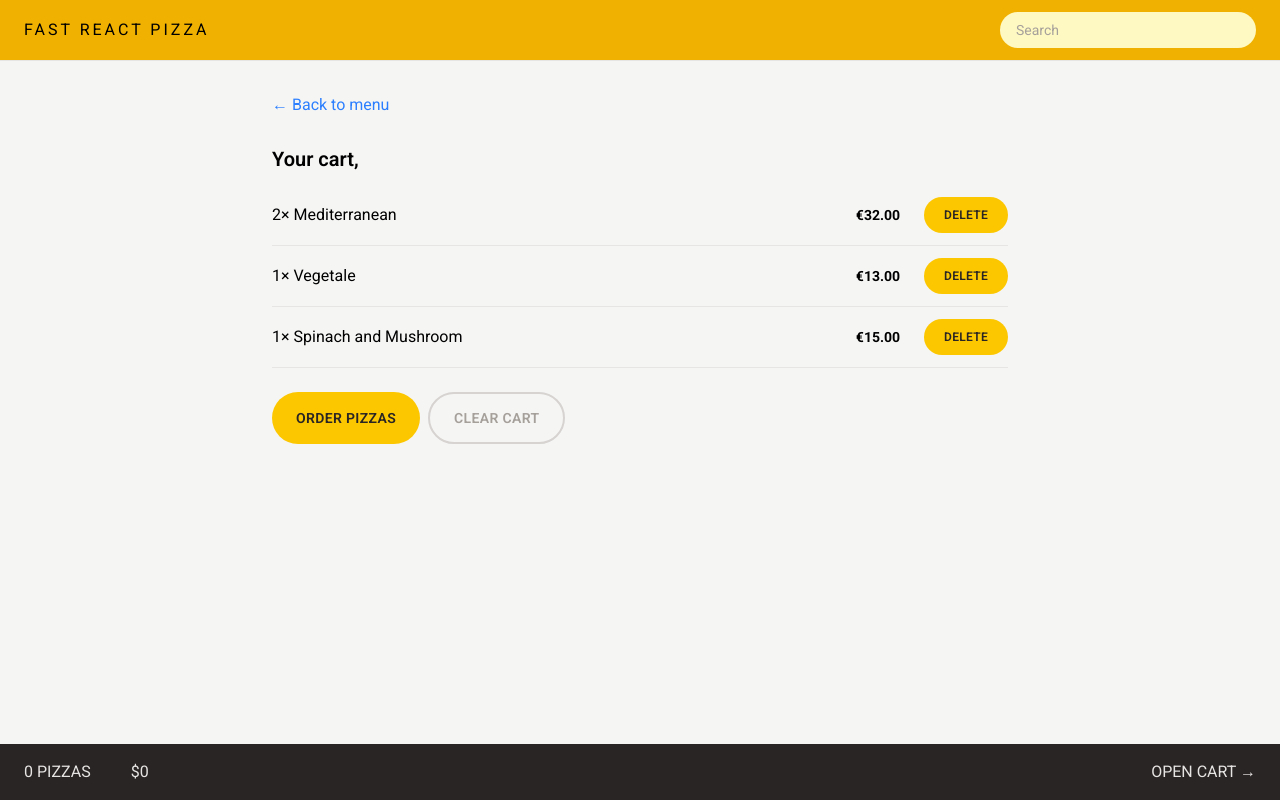
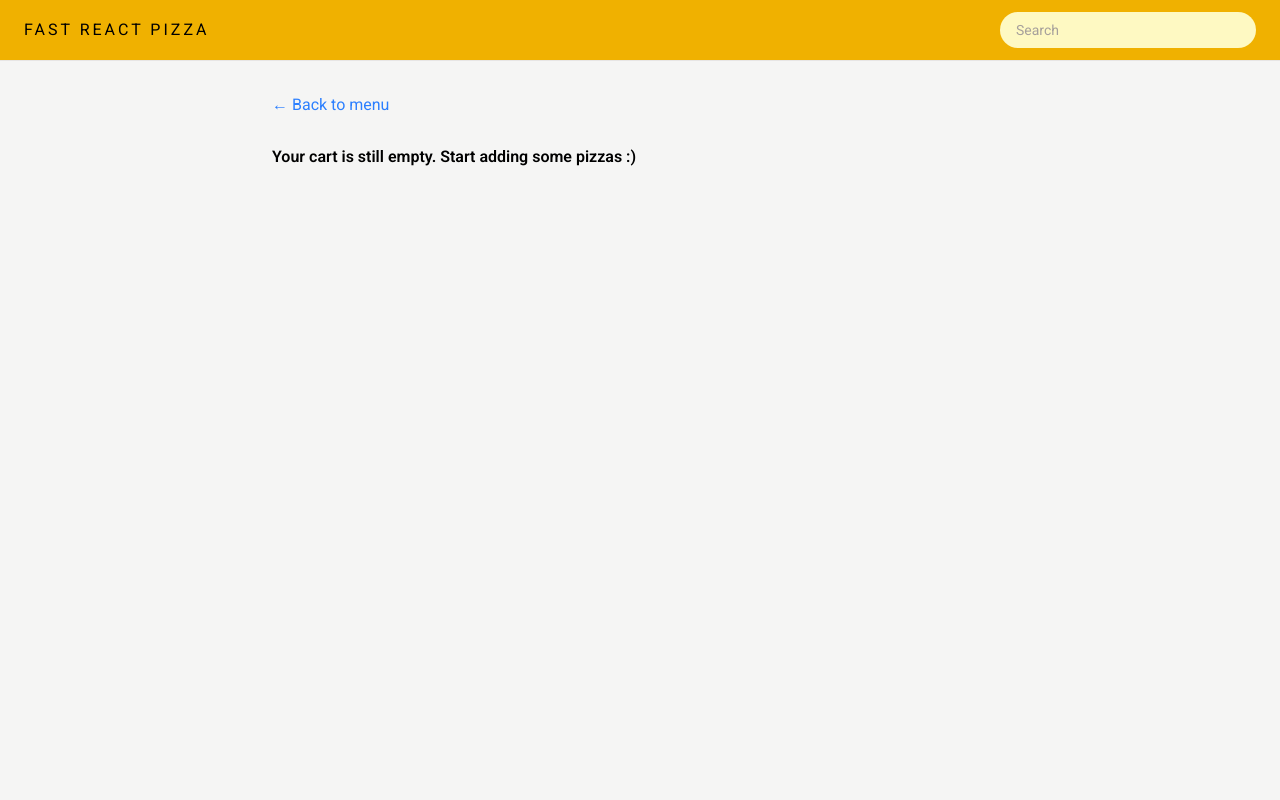
Before and after one commit to Hazem12012/pizza-app, a React (Vite) app: page /cart in a window 1280 px wide. Built offline with nearby package versions, Linux system fonts and the light colour scheme.

Commit message:
add deletedutton, increase and decrease in menu list and cart items

```diff
--- a/src/UI/Button.jsx
+++ b/src/UI/Button.jsx
@@ -8,6 +8,7 @@ function Button({ children, disabled, to, type, onClick }) {
     small: pase + ' py-2  px-4 md:px-5 md:py-2.5 text-xs',
     secondary:
       'md:px-6 md:py-3.5 text-sm px-4 py-2.5 inline-block cursor-pointer rounded-full border-2 border-stone-300 font-semibold tracking-wide text-stone-400 uppercase transition-colors duration-300 hover:bg-stone-300 hover:text-stone-800 focus:text-stone-800 focus:ring focus:ring-stone-200 focus:ring-offset-2 focus:outline-none focus:bg-stone-300',
+    round: pase + ' py-1  px-2.5 md:px-3.5 md:py-2 text-sm',
   };
 
   if (to) {
--- a/src/UI/CartIcon.jsx
+++ b/src/UI/CartIcon.jsx
@@ -1,14 +1,15 @@
 import React from 'react';
+import {Link} from 'react-router-dom'
 import { TiShoppingCart } from 'react-icons/ti';
 
 function CartIcon({ itemsNubmer }) {
   return (
-    <div className="fixed bottom-25 right-10 w-fit cursor-pointer rounded-2xl bg-yellow-400 px-4 py-2 text-3xl ">
+    <Link to={'/cart'} className="fixed bottom-25 right-10 w-fit cursor-pointer rounded-2xl bg-yellow-400 px-4 py-2 text-3xl ">
       <div className="absolute right-10 bottom-8 flex h-6 w-6 items-center justify-center rounded-full bg-black px-1 py-1">
         <span className="text-sm text-stone-100">{itemsNubmer || 0}</span>
       </div>
       <TiShoppingCart />
-    </div>
+    </Link>
   );
 }
 
--- a/src/UI/Home.jsx
+++ b/src/UI/Home.jsx
@@ -4,7 +4,6 @@ import Button from './Button';
 
 function Home() {
   const username = useSelector((state) => state.user.username);
-  console.log(username);
   return (
     <div className="my-10 px-4 text-center sm:my-16">
       <h1 className="mb-8 text-xl font-semibold md:text-3xl">
--- a/src/features/cart/Cart.jsx
+++ b/src/features/cart/Cart.jsx
@@ -2,35 +2,17 @@ import LinkButton from '../../UI/LinkButton.jsx';
 import { Link } from 'react-router-dom';
 import Button from './../../UI/Button';
 import CartItem from './CartItem.jsx';
-import { useSelector } from 'react-redux';
-
-const fakeCart = [
-  {
-    pizzaId: 12,
-    name: 'Mediterranean',
-    quantity: 2,
-    unitPrice: 16,
-    totalPrice: 32,
-  },
-  {
-    pizzaId: 6,
-    name: 'Vegetale',
-    quantity: 1,
-    unitPrice: 13,
-    totalPrice: 13,
-  },
-  {
-    pizzaId: 11,
-    name: 'Spinach and Mushroom',
-    quantity: 1,
-    unitPrice: 15,
-    totalPrice: 15,
-  },
-];
+import { useDispatch, useSelector } from 'react-redux';
+import { clearCart, getTotalCart } from './cartSlice.js';
+import EmptyCart from './EmptyCart.jsx';
 
 function Cart() {
-  const cart = fakeCart;
+  const cart = useSelector(getTotalCart);
+  const dispatch = useDispatch();
   const username = useSelector((state) => state.user.username);
+
+  if(!cart.length) return <EmptyCart/>
+
   return (
     <div className="px-4 py-3">
       <LinkButton
@@ -40,19 +22,22 @@ function Cart() {
         &larr; Back to menu
       </LinkButton>
 
-      <h2 className="mt-7 text-xl font-semibold">Your cart, {username}</h2>
+      <h2 className="mt-7 text-xl font-semibold">Your cart , {username}</h2>
       <ul className="mt-3 divide-y divide-stone-200 border-b border-stone-200">
         {cart.map((item) => {
           return <CartItem item={item} key={item.pizzaId} />;
         })}
       </ul>
-      <div className="mt-6 space-x-2">
-        <Button to="/order/new" type="primary">
-          Order pizzas
-        </Button>
-
-        <Button type="secondary">Clear Cart</Button>
-      </div>
+      {cart.length !== 0 && (
+        <div className="mt-6 space-x-2">
+          <Button to="/order/new" type="primary">
+            Order pizzas
+          </Button>
+          <Button type="secondary" onClick={() => dispatch(clearCart())}>
+            Clear Cart
+          </Button>
+        </div>
+      )}
     </div>
   );
 }
--- a/src/features/cart/CartItem.jsx
+++ b/src/features/cart/CartItem.jsx
@@ -1,16 +1,17 @@
 import { formatCurrency } from '../../utilities/helpers';
-import Button from '../../UI/Button';
+import DeleteItem from './DeleteItem';
+import UpdateItemQuanity from './UpdateItemQuanity';
 function CartItem({ item }) {
   const { pizzaId, name, quantity, totalPrice } = item;
-
   return (
     <li className="py-3 sm:flex sm:items-center sm:justify-between">
       <p className="mb-1 sm:mb-0">
         {quantity}&times; {name}
       </p>
-      <div className="flex items-center justify-between sm:gap-6">
+      <div className="flex items-center justify-between gap-6">
         <p className="px-0 text-sm font-bold">{formatCurrency(totalPrice)}</p>
-        <Button type="small">Delete</Button>
+        <UpdateItemQuanity pizzaId={pizzaId} />
+        <DeleteItem pizzaId={pizzaId} />
       </div>
     </li>
   );
--- a/src/features/cart/CartOverview.jsx
+++ b/src/features/cart/CartOverview.jsx
@@ -1,16 +1,17 @@
 import { Link } from 'react-router-dom';
 import { getTotalCartPrice, getTotalCartQuantity } from './cartSlice';
 import { useSelector } from 'react-redux';
+import { formatCurrency } from '../../utilities/helpers';
 function CartOverview() {
   const totalCartQuantity = useSelector(getTotalCartQuantity);
   const totalCartPrice = useSelector(getTotalCartPrice);
 
-
+  if (!totalCartQuantity) return null;
   return (
     <div className="text-s flex items-center justify-between bg-stone-800 px-4 py-4 text-stone-200 uppercase sm:px-6 md:text-base">
       <p className="flex items-center justify-around gap-10">
         <span>{totalCartQuantity} pizzas </span>
-        <span>${totalCartPrice}</span>
+        <span>{formatCurrency(totalCartPrice)}</span>
       </p>
       <Link to="/cart">Open cart &rarr;</Link>
     </div>
--- /dev/null
+++ b/src/features/cart/DeleteItem.jsx
@@ -0,0 +1,14 @@
+import { useDispatch } from 'react-redux';
+import Button from '../../UI/Button';
+import { deleteItem } from './cartSlice';
+
+function DeleteItem({ pizzaId }) {
+  const dispatch = useDispatch();
+  return (
+    <Button type="small" onClick={() => dispatch(deleteItem(pizzaId))}>
+      Delete
+    </Button>
+  );
+}
+
+export default DeleteItem;
--- a/src/features/cart/EmptyCart.jsx
+++ b/src/features/cart/EmptyCart.jsx
@@ -1,11 +1,11 @@
-import { Link } from 'react-router-dom';
+import LinkButton from '../../UI/LinkButton';
 
 function EmptyCart() {
   return (
-    <div>
-      <Link to="/menu">&larr; Back to menu</Link>
+    <div className='py-3 px-4 '>
+      <LinkButton to="/menu">&larr; Back to menu</LinkButton>
 
-      <p>Your cart is still empty. Start adding some pizzas :)</p>
+      <p className='font-semibold mt-7'>Your cart is still empty. Start adding some pizzas :)</p>
     </div>
   );
 }
--- /dev/null
+++ b/src/features/cart/UpdateItemQuanity.jsx
@@ -0,0 +1,25 @@
+import { useDispatch, useSelector } from 'react-redux';
+import Button from '../../UI/Button';
+import { decreaseItemQuantity, increaseItemQuantity } from './cartSlice';
+
+function UpdateItemQuanity({ pizzaId }) {
+  const dispatch = useDispatch();
+  return (
+    <div className="flex items-center gap-2 md:gap-3">
+      <Button
+        type={'round'}
+        onClick={() => dispatch(decreaseItemQuantity(pizzaId))}
+      >
+        -
+      </Button>
+      <Button
+        type={'round'}
+        onClick={() => dispatch(increaseItemQuantity(pizzaId))}
+      >
+        +
+      </Button>
+    </div>
+  );
+}
+
+export default UpdateItemQuanity;
--- a/src/features/cart/cartSlice.js
+++ b/src/features/cart/cartSlice.js
@@ -15,7 +15,6 @@ const cartSlice = createSlice({
     },
     increaseItemQuantity(state, action) {
       const item = state.cart.find((item) => item.pizzaId === action.payload);
-
       item.quantity++;
       item.totalPrice = item.quantity * item.unitPrice;
     },
@@ -42,7 +41,15 @@ export default cartSlice.reducer;
 
 export const getTotalCartQuantity = (state) =>
   state.cart.cart.reduce((sum, item) => sum + item.quantity, 0);
+
 export const getTotalCartPrice = (state) =>
   state.cart.cart.reduce((sum, item) => {
-    return sum + item.unitPrice;
+    return sum + item.unitPrice * item.quantity;
   }, 0);
+
+export const getTotalCart = (state) => {
+  return state.cart.cart;
+};
+export const getCurrentQuantityById = (id) => (state) => {
+  return state.cart.cart.find((item) => item.pizzaId === id)?.quantity ?? 0;
+};
--- a/src/features/menu/MenuItem.jsx
+++ b/src/features/menu/MenuItem.jsx
@@ -1,19 +1,22 @@
 import { formatCurrency } from '../../utilities/helpers';
 import Button from '../../UI/Button';
-import { addItem } from '../cart/cartSlice';
-import { useDispatch } from 'react-redux';
+import { addItem, getCurrentQuantityById } from '../cart/cartSlice';
+import { useDispatch, useSelector } from 'react-redux';
+import DeleteItem from './../cart/DeleteItem';
+import UpdateItemQuanity from '../cart/UpdateItemQuanity';
 
 function MenuItem({ pizza }) {
+  const dispatch = useDispatch();
   const { id, name, unitPrice, ingredients, soldOut, imageUrl } = pizza;
-  const dispatch = useDispatch();
-
+  const getCurrentQuantity = useSelector(getCurrentQuantityById(id));
+  const isInCart = getCurrentQuantity > 0;
   function handleAddToCart() {
     const newItem = {
       pizzaId: id,
       name,
       quantity: 1,
       unitPrice,
-      totalPrice: unitPrice + 1,
+      totalPrice: unitPrice,
     };
     dispatch(addItem(newItem));
   }
@@ -26,10 +29,10 @@ function MenuItem({ pizza }) {
       />
       <div className="flex grow flex-col pt-0.5">
         <p className="font-medium">{name}</p>
-        <p className="text-sm text-stone-500 capitalize italic">
-          {ingredients.join(', ')}
+        <p className="mt-2 text-sm text-stone-500 capitalize italic">
+          {ingredients.join(' , ')}
         </p>
-        <div className="flex items-center justify-between">
+        <div className="mt-3 flex items-center justify-between">
           {!soldOut ? (
             <p className="text-sm">{formatCurrency(unitPrice)}</p>
           ) : (
@@ -37,7 +40,14 @@ function MenuItem({ pizza }) {
               Sold out
             </p>
           )}
-          {!soldOut && (
+
+          {isInCart && (
+            <>
+              <UpdateItemQuanity  pizzaId={id}/>
+              <DeleteItem pizzaId={id} />
+            </>
+          )}
+          {!soldOut && !isInCart && (
             <Button type="small" onClick={handleAddToCart}>
               Add to cart
             </Button>
```
